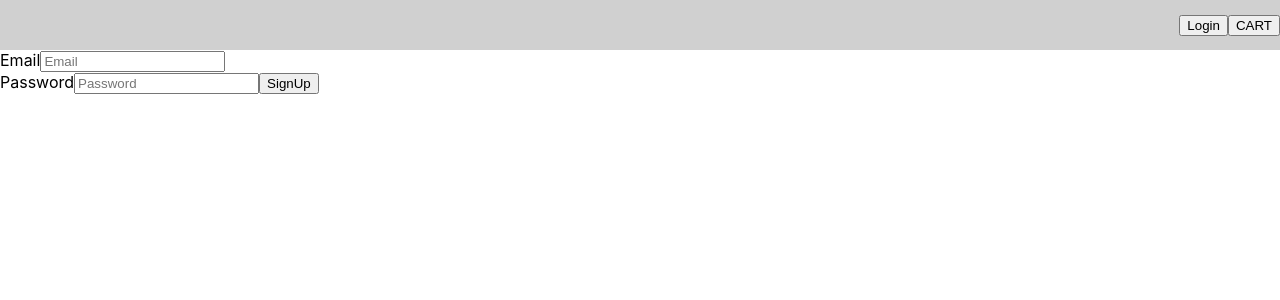
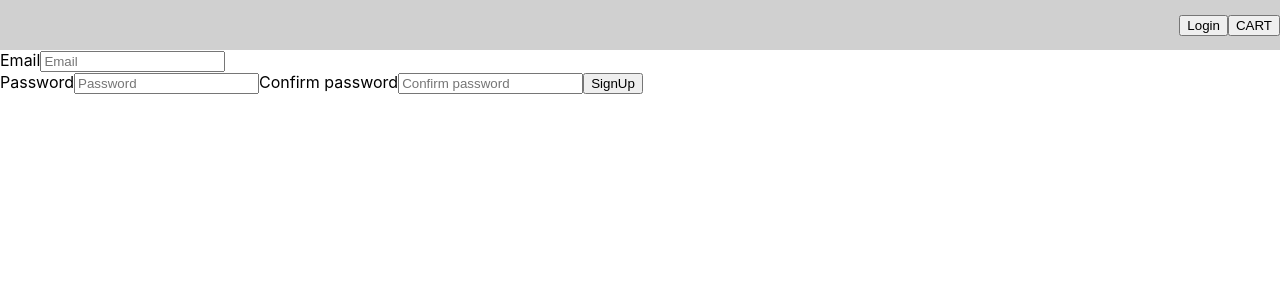
Before and after one commit to Paskinho/store, a React (Create React App) app: page /register in a window 1280 px wide. Shown: the top 300 px of the page. Built offline with nearby package versions, Linux system fonts and the light colour scheme.

Commit message:
Some refactoring with register data

```diff
--- a/src/features/auth/Register/Register.tsx
+++ b/src/features/auth/Register/Register.tsx
@@ -23,6 +23,8 @@ export const Register = () => {
             <div>
             <label>Password</label>
             <input placeholder={'Password'} type={'password'}/>
+                <label>Confirm password</label>
+            <input placeholder={'Confirm password'} type={'password'}/>
         <button onClick={registerHandler}>SignUp</button>
             </div>
         </form>
```
